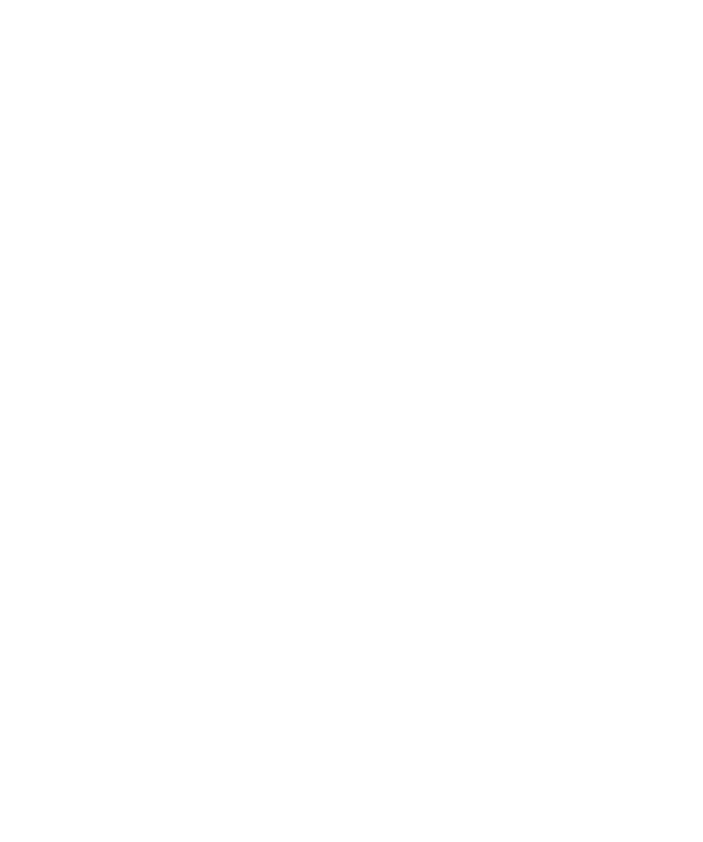
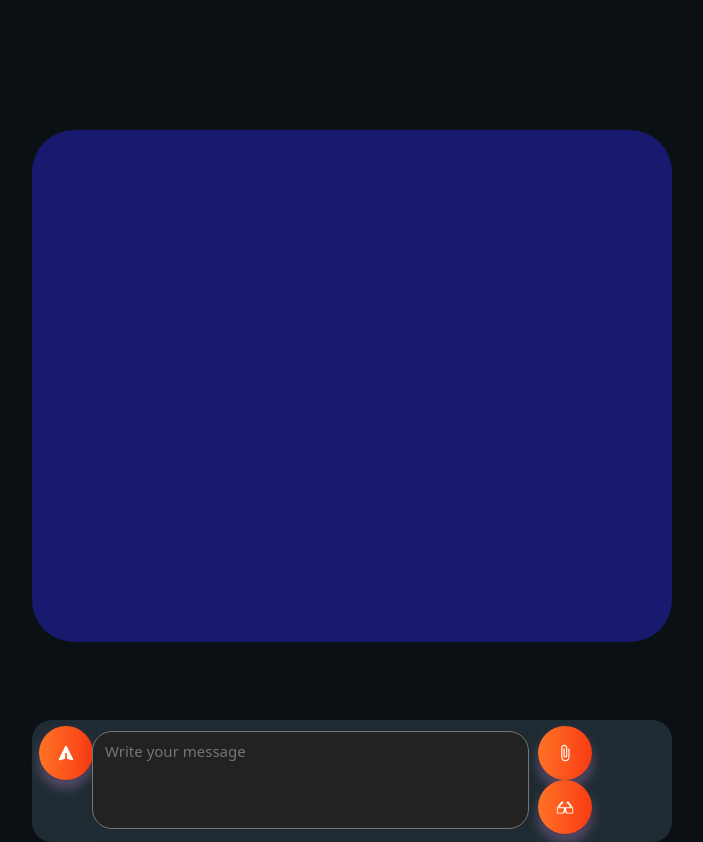
Before and after one commit to Teananazz/advancedproject, a React (Create React App) app: page / in a window 1280 px wide. Shown: the part 560-1402 px from the top of the page, without its empty margins (224-927 px from the left). Before the commit the page ends 800 px from the top, so only its background shows below. Built offline with nearby package versions, Linux system fonts and the light colour scheme.

Commit message:
Added a little bit of messaging screen.
Added the screen of messages, the ability to post messages in a very basic way .
will change later.

```diff
--- a/src/MessageScreen/MessageScreen.js
+++ b/src/MessageScreen/MessageScreen.js
@@ -1,14 +1,28 @@
 
-import GroupDescription from './GroupDescription'
+import TextBox from './TextBox'
+import Messages from './Messages';
 
 const MessageScreen =
     () => {
 
+        return (
 
-        return (
-            <GroupDescription />
+            <>
+
+                <div class="background2" >
+
+                    <TextBox />
 
 
+
+
+
+
+
+
+
+                </div>
+             </>
             )
 
 
--- /dev/null
+++ b/src/MessageScreen/Messages.js
@@ -0,0 +1,15 @@
+
+import { useState } from "react";
+
+
+
+const Messages =
+    (Input) => {
+
+
+
+
+    }
+
+
+export default Messages;
--- a/src/MessageScreen/GroupDescription.js
+++ b/src/MessageScreen/TextBox.js
@@ -2,34 +2,49 @@
 import 'bootstrap/dist/css/bootstrap.min.css';
 import Button from 'react-bootstrap/Button'
 import IconHandle from "../CommonComponents/IconHandler"
+import Texthook from "../hooks/Texthook";
+import Messages from './Messages';
+const TextBox =
+    () => {
+        const Input = Texthook("");
 
-const GroupDescription =
-    () => {
+
+        var Log = Input.List.map((value) =>  <div  class="HostMessages">  {value}   </div>);
+
+
 
         return (
+
+
             <>
 
+
+                <div class= "Messages">
+                    <li> {Log} </li>
+
+                </div>
+
                 <div class="background">
+
 
 
                 <div class="input-group">
                     <div class="input-group-prepend">
 
-                            <button class="btn btn-outline-secondary" type="button" id= "button-72">{IconHandle("Airplane")}</button>
+                            <button onClick={Input.UpdateMessages} class="btn btn-outline-secondary" type="button" id= "button-72">{IconHandle("Airplane")}</button>
 
                      </div>
-                        <textarea name="check" autocorrect="on" rows="1" cols=" 1" type="text" placeholder="Write your message" />
+                        <textarea value={Input.value} onChange={Input.onChange} name="check" autocorrect="on" rows="1" cols=" 1" type="text" placeholder="Write your message" />
                         <div class="input-group-prepend">
-                             <pill>
+
                                 <button class="btn btn-outline-secondary" type="button" id="button-72"> {IconHandle("AttachFile")}</button>
                                 <button class="btn btn-outline-secondary" type="button" id= "button-72">{IconHandle("3DGlasses")}</button>
-                                </pill>
+
                         </div>
                             </div>
 
 
                 </div>
-
 
 
 
@@ -57,4 +72,4 @@
 
 
     }
-export default GroupDescription
+export default TextBox
--- /dev/null
+++ b/src/hooks/Texthook.js
@@ -0,0 +1,30 @@
+
+
+
+
+import { useState } from "react";
+import Messages from '../MessageScreen/Messages';
+const Texthook = (defaultValue) => {
+    const [value, setValue] = useState(defaultValue);
+    const [List, UpdateList] = useState([]);
+
+    const onChange = (e) => setValue(e.target.value);
+    var val;
+    const UpdateMessages =
+        (e) => {
+            if (value === "") {
+                alert("empty message"); // need to change it.
+                return;
+            }
+
+            UpdateList(List.concat(value));
+            setValue("")
+
+
+
+        }
+
+    return { value, setValue, onChange, UpdateMessages, List, UpdateList };
+};
+
+export default Texthook
--- a/src/index.css
+++ b/src/index.css
@@ -93,6 +93,7 @@
 }
 
 textarea[type=text] {
+
     padding: 9px 12px 11px;
     margin: 5px 10px;
     border-radius: 20px !important;
@@ -114,9 +115,10 @@
     resize: none;
     overflow-x: hidden;
     overflow-y: hidden;
-    margin: 0px;
-    width: 30%;
-
+    width: 70%;
+    display:flex;
+    align-items: flex-start;
+    align-content: flex-start;
 
 }
 
@@ -124,26 +126,30 @@
 
 
 .background {
-    align-items: flex-end;
-
+    align-items: flex-start;
+    align-content: flex-start;
     box-sizing: border-box;
-    display:flex;
+    display: flex;
     flex-direction: column;
     font-family: inherit;
     margin: 0px;
     max-width: 100%;
     background-color: rgb(32, 44, 51);
     min-height: 62px;
-    visibility : visible;
-    padding-bottom : 5px;
-    padding-top : 5px;
-    padding-right : 10px;
-    padding-left : 17px;
-    position:relative;
+    max-height: 100%;
+    visibility: visible;
+    padding-bottom: 5px;
+    padding-top: 5px;
+    padding-right: 10px;
+    padding-left: 17px;
+    position: relative;
     vertical-align: baseline;
-     border-radius: 20px !important
-
-
+    border-radius: 20px !important;
+    margin-top: 30%;
+    margin-left: 20%;
+    margin-right: 30%;
+    width: 100%;
+    padding: 6px 9px 8px 7px;
 }
 
 #button-addon2 {
@@ -153,7 +159,10 @@
 
 
 #button-72 {
-    align-items: center;
+   display: flex;
+    width: auto;
+    height: auto;
+
     background-color: initial;
     background-image: linear-gradient(92.83deg, #ff7426 0, #f93a13 100%);
     border-radius: 42px;
@@ -161,16 +170,16 @@
     box-shadow: rgba(57, 31, 91, 0.24) 0 2px 2px,rgba(179, 132, 201, 0.4) 0 8px 12px;
     color: #FFFFFF;
     cursor: pointer;
-    display: flex;
+
     font-family: Quicksand,sans-serif;
     font-size: 18px;
-    font-weight: 700;
-    justify-content: center;
+
+
     letter-spacing: .04em;
     line-height: 16px;
     margin: 0;
     padding: 18px 18px;
-    text-align: center;
+    text-align: left;
     text-decoration: none;
     text-shadow: rgba(255, 255, 255, 0.4) 0 0 4px,rgba(255, 255, 255, 0.2) 0 0 12px,rgba(57, 31, 91, 0.6) 1px 1px 4px,rgba(57, 31, 91, 0.32) 4px 4px 16px;
     user-select: none;
@@ -178,3 +187,93 @@
     touch-action: manipulation;
     vertical-align: baseline;
 }
+
+.background2 {
+    height: auto;
+    width: auto;
+    display:flex;
+    align-items: flex-start;
+    align-content: flex-start;
+    background-color: #0a1014 ;
+    padding-top: 70%;
+    min-height: 100%;
+
+
+}
+
+
+.HostMessages {
+    padding: 6px 9px 8px 7px;
+    text-rendering: optimizeLegibility;
+    box-sizing: border-box;
+    background-color: greenyellow;
+    font-size: 100%;
+    font-style: inherit;
+    font-variant: inherit;
+    font-weight: inherit;
+    line-height: inherit;
+    margin: 0px;
+    margin-left: 10px;
+    margin-top: 30px;
+    margin-bottom: 30px;
+    user-select: text;
+    vertical-align: initial;
+    overflow-wrap: break-word;
+    position: relative;
+    white-space: pre-line;
+    border-radius: 20px !important;
+
+}
+    .HostMessages::after {
+        content: "\a";
+        white-space: pre;
+    }
+
+
+.Messages {
+
+    align-items: flex-end;
+    align-content: flex-end;
+    align-self: flex-end;
+    flex-direction: row;
+    justify-content: flex-start;
+    background-color: midnightblue;
+    border-radius: 42px;
+    border-width: 0;
+    color: #FFFFFF;
+    cursor: auto;
+    display: flex;
+    margin: 0px 0px 200px 0px;
+
+    width: 50%;
+
+    text-align: center;
+    text-decoration: none;
+    text-shadow: rgba(255, 255, 255, 0.4) 0 0 4px,rgba(255, 255, 255, 0.2) 0 0 12px,rgba(57, 31, 91, 0.6) 1px 1px 4px,rgba(57, 31, 91, 0.32) 4px 4px 16px;
+    user-select: none;
+    -webkit-user-select: none;
+    touch-action: manipulation;
+
+    height: 50%;
+    margin-left: 20%;
+    overflow: scroll;
+    position: absolute;
+    vertical-align: initial;
+    box-sizing: border-box;
+    padding-top: 40%;
+}
+
+
+
+body::-webkit-scrollbar {
+  width: 1em;
+}
+
+body::-webkit-scrollbar-track {
+  box-shadow: inset 0 0 6px rgba(0, 0, 0, 0.3);
+}
+
+body::-webkit-scrollbar-thumb {
+  background-color: darkgrey;
+  outline: 1px solid slategrey;
+}
```
Also changed, not shown: public/index.html (+5 -7 lines).
